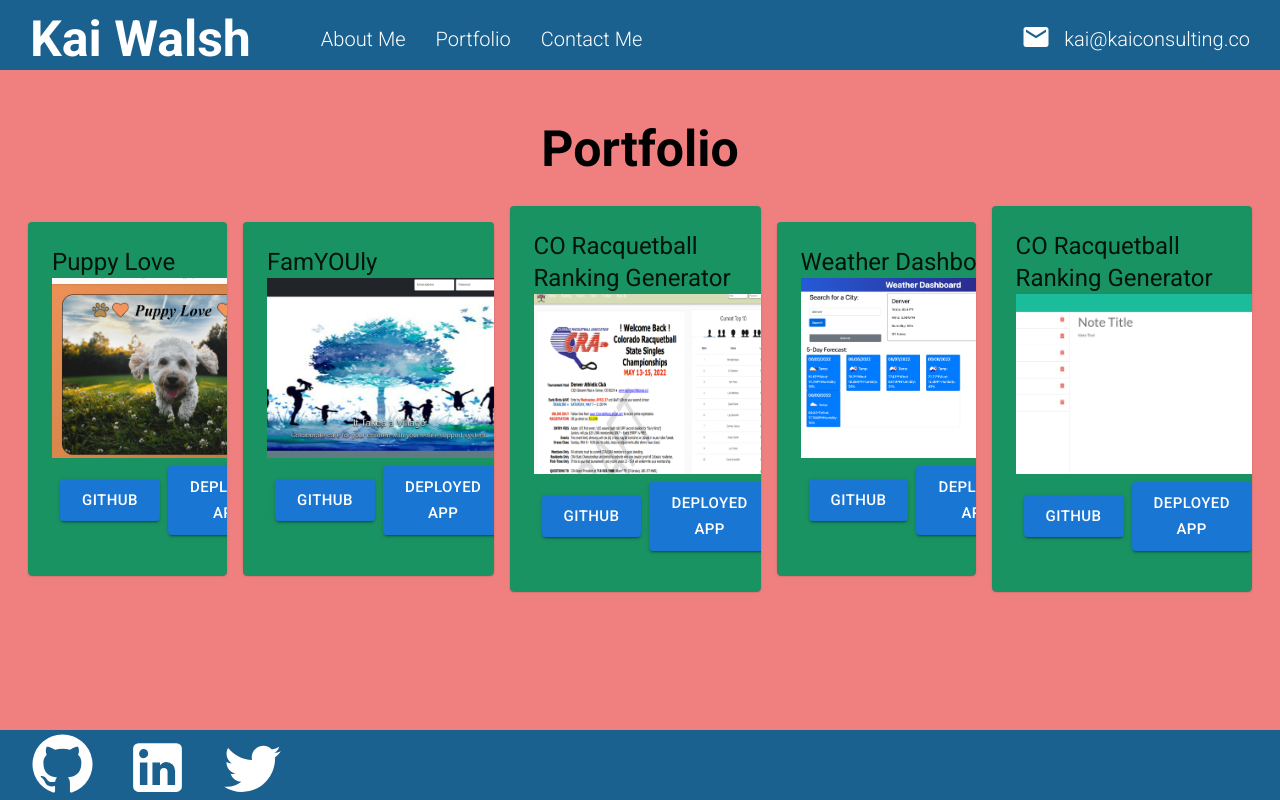
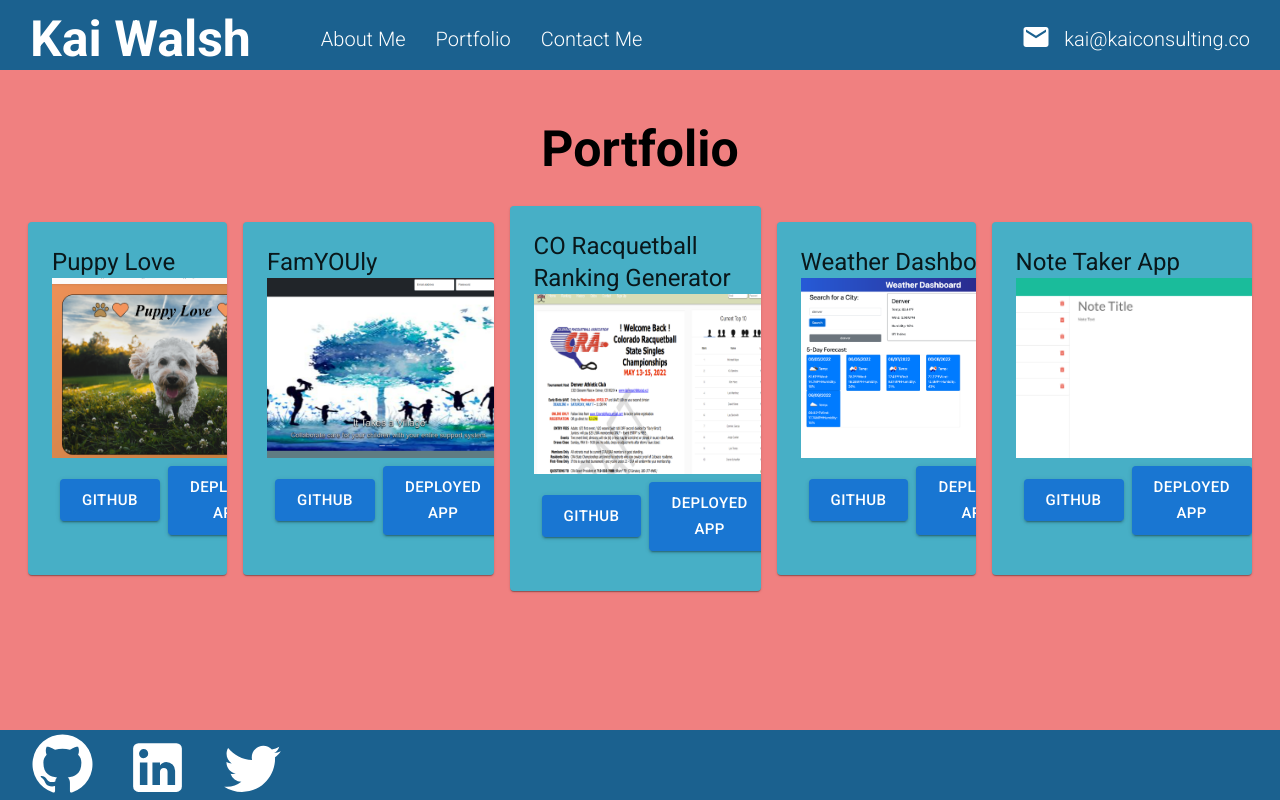
Before and after one commit to kaiwalsh1/react-portfolio, a React (Create React App) app: page / in a window 1280 px wide. Built offline with nearby package versions, Linux system fonts and the light colour scheme.

Commit message:
fixed portfolio page

```diff
--- a/src/components/portfolio/Portfolio.js
+++ b/src/components/portfolio/Portfolio.js
@@ -44,7 +44,7 @@ export default function Portfolio() {
         {
             id: "5",
             image: './assets/noteTakerApp.png',
-            title: "CO Racquetball Ranking Generator",
+            title: "Note Taker App",
             github: 'https://github.com/kaiwalsh1/NoteTakerHomework',
             deployed: 'https://note-taker-app-hw.herokuapp.com/',
         },
@@ -56,8 +56,7 @@ export default function Portfolio() {
             <div className="container">
                 {list.map(item => (
                     <PortfolioList
-                        sx={{ justifyContent: 'flex-start' }}
-                        sx={{ flexWrap: 'wrap' }}
+                        sx={{ justifyContent: 'flex-start', flexWrap: 'wrap' }}
                         id={list.id}
                         list={list}
                         image={item.image}
--- a/src/components/portfolio/PortfolioList.js
+++ b/src/components/portfolio/PortfolioList.js
@@ -25,11 +25,6 @@ export default function PortfolioList(list) {
 
     console.log(list);
     return (
-        // <div className="container"
-        //     // style={{ display: 'flex', height: '100%' }}
-        //     style={{ width: '100%' }}
-        //     sx={{ display: 'flex' }}
-        // >
             <Card sx={{ maxWidth: 275 }}
                 className="card"
                 sx={{
@@ -38,9 +33,8 @@ export default function PortfolioList(list) {
                     flexDirection: 'row',
                     p: 1,
                     m: 1,
-                    bgcolor: '#1a9363'
+                    bgcolor: '#47afc6'
                 }}
-                // style={{ flexGrow: 1 }}
             >
                 <CardContent className="cardContent">
                     <Typography variant="h5" component="div">
@@ -59,7 +53,9 @@ export default function PortfolioList(list) {
                             <Button variant="contained" size="large" className="buttons">GitHub</Button>
                         </a>
 
-                        <Button variant="contained" size="large" className="buttons">Deployed App</Button>
+                        <a href={list.deployed} className="btn" target='_blank'>
+                            <Button variant="contained" size="large" className="buttons">Deployed App</Button>
+                        </a>
                     </CardActions>
                 </CardContent>
             </Card>
```
